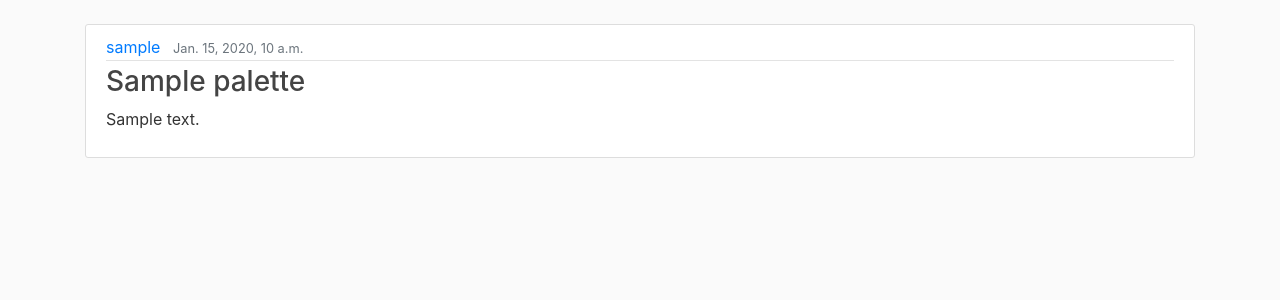
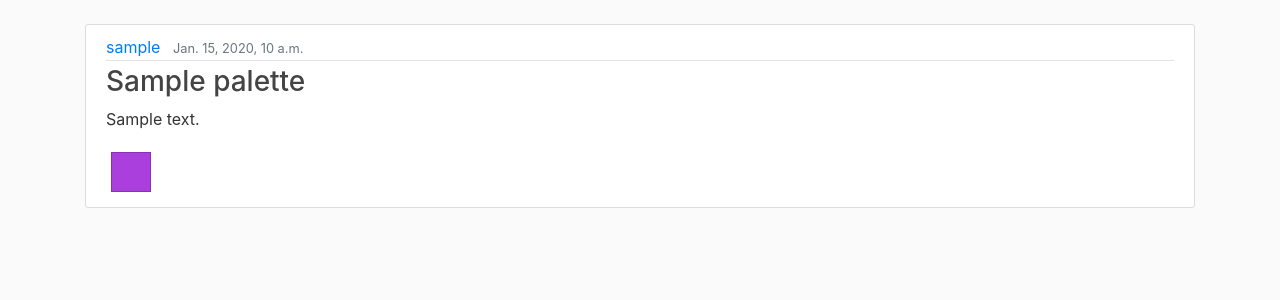
Before and after one commit to sudiptoroy/Color_Palettes, a Django app: page / in a window 1280 px wide. Shown: the part 56-356 px from the top of the page. Run offline with Django 3.2, Linux system fonts and the light colour scheme; tables that the repository leaves empty hold one stand-in row (values such as "Sample post"); some libraries are stand-ins or nearby versions.

Commit message:
Add sample color palette

```diff
--- /dev/null
+++ b/palettes/static/palettes/box.css
@@ -0,0 +1,7 @@
+.color_box {
+    float: left;
+    width: 40px;
+    height: 40px;
+    margin: 5px;
+    border: 1px solid rgba(0, 0, 0, .2);
+  }
--- a/palettes/templates/palettes/home.html
+++ b/palettes/templates/palettes/home.html
@@ -1,5 +1,7 @@
 {% extends 'palettes/base.html' %}
+{% load static %}
 {% block content %}
+    <link rel="stylesheet" type="text/css" href="{% static 'palettes/box.css' %}">
     <!-- Loop through the palettes in palettes_content passed from palettes.views -->
     {% for palettes in palettes_content %}
     <article class="media content-section">
@@ -10,7 +12,11 @@
           </div>
           <h3><a class="article-title" href="#">{{ palettes.title }}</a></h3>
           <p class="article-content">{{ palettes.content }}</p>
+          <!-- Showing Color Palettes -->
+          <div class="color_box" style="background:  #ab3fdd">
+         </div>
         </div>
+
     </article>
     {% endfor %}
 {% endblock content %}
```
